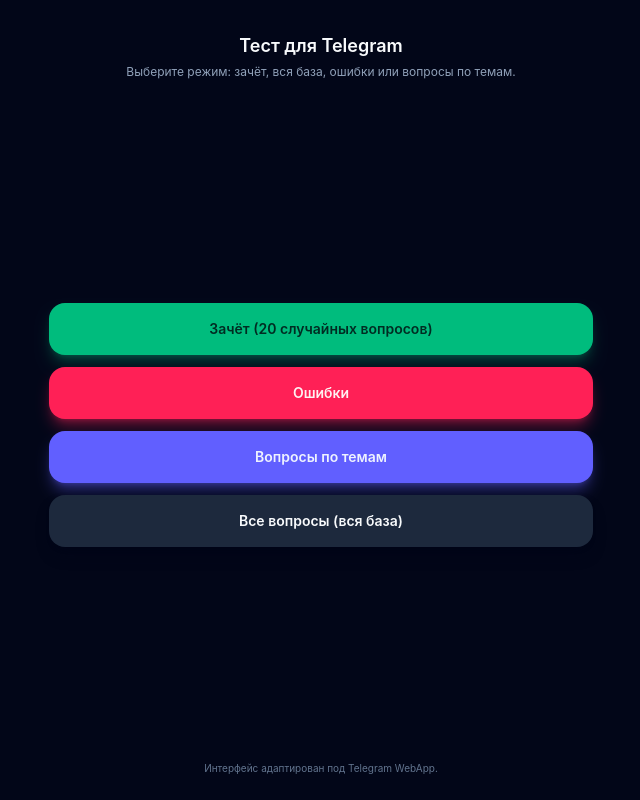
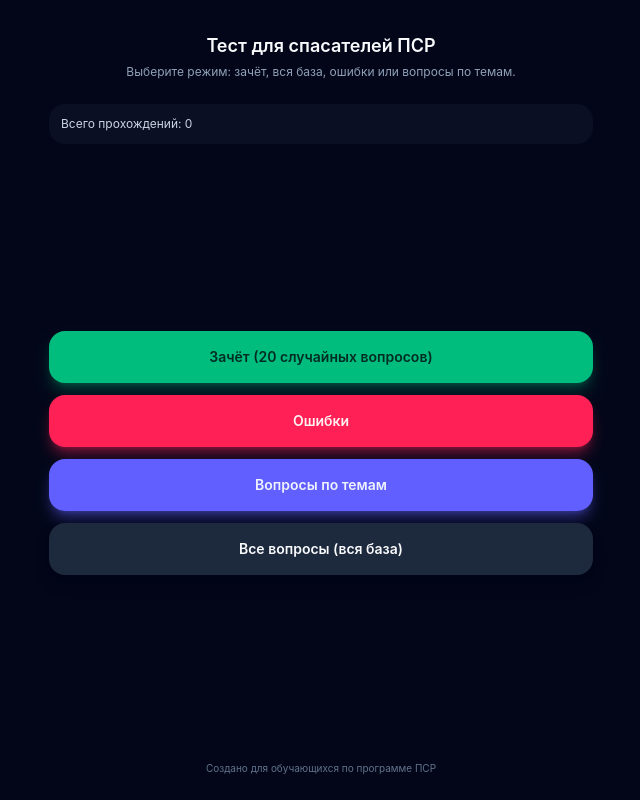
Before and after one commit to Budvo/PSR, a React app in the folder PSR/: page / in a window 1280 px wide. Shown: the whole page, without its empty margins (319-959 px from the left). Built offline with nearby package versions, Linux system fonts and the light colour scheme; the HTML template or start-up script is replaced by a standard one.

Commit message:
Update App stat_Android.tsx

```diff
--- a/PSR/src/App.tsx
+++ b/PSR/src/App.tsx
@@ -180,9 +180,9 @@
     id: 18,
     text: "Имеется необходимость удалении крыши. Вклеенное лобовое стекло препятствует этому. Что необходимо предпринять?",
     options: [
-      { id: "a", text: "Выдавить лобовое стекло изнутри", isCorrect: true },
+      { id: "a", text: "Выдавить лобовое стекло изнутри", isCorrect: false },
       { id: "b", text: "Оторвать вручную лобовое стекло от крыши или кузова", isCorrect: false },
-      { id: "c", text: "Разрезать лобовое стекло сабельной пилой или ручной пилой для стекла", isCorrect: false },
+      { id: "c", text: "Разрезать лобовое стекло сабельной пилой или ручной пилой для стекла", isCorrect: true },
     ],
   },
   {
@@ -1099,6 +1099,49 @@
       title: string;
     }
   | null;
+// ===== Статистика тестов (localStorage) =====
+
+type ModeForStats = "credit" | "all" | "errors" | "topic";
+
+type QuizStats = {
+  totalRuns: number;
+  passedCount: number;
+  failedCount: number;
+  perMode: Record<
+    ModeForStats,
+    {
+      runs: number;
+      passed: number;
+      failed: number;
+    }
+  >;
+};
+
+const STATS_KEY = "quizStats";
+
+function loadStats(): QuizStats {
+  try {
+    const raw = localStorage.getItem(STATS_KEY);
+    if (!raw) throw new Error("no stats");
+    return JSON.parse(raw) as QuizStats;
+  } catch {
+    return {
+      totalRuns: 0,
+      passedCount: 0,
+      failedCount: 0,
+      perMode: {
+        credit: { runs: 0, passed: 0, failed: 0 },
+        all: { runs: 0, passed: 0, failed: 0 },
+        errors: { runs: 0, passed: 0, failed: 0 },
+        topic: { runs: 0, passed: 0, failed: 0 },
+      },
+    };
+  }
+}
+
+function saveStats(stats: QuizStats) {
+  localStorage.setItem(STATS_KEY, JSON.stringify(stats));
+}
 
 // ===== Основной компонент =====
 
@@ -1116,11 +1159,12 @@
 
   const [errorQuestions, setErrorQuestions] = useState<Question[]>([]);
   const [activeTopic, setActiveTopic] = useState<ActiveTopic>(null);
+  const [stats, setStats] = useState<QuizStats | null>(null);
 
   // Можно оставить пустым useEffect или удалить совсем.
   // Оставляю пустой, чтобы структура была как в исходной версии.
-  useEffect(() => {
-    // без Telegram WebApp, без бота
+    useEffect(() => {
+    setStats(loadStats());
   }, []);
 
   const currentQuestion = questions[currentIndex];
@@ -1142,6 +1186,35 @@
   );
   const errorsCount = Math.max(totalQuestions - correctCount, 0);
   const isPassed = errorsCount <= maxErrorsAllowed;
+  useEffect(() => {
+    if (!isFinished) return;
+
+    // загружаем текущую статистику
+    const current = loadStats();
+    const passed = isPassed;
+
+    current.totalRuns += 1;
+    if (passed) current.passedCount += 1;
+    else current.failedCount += 1;
+
+    // Определяем режим для статистики
+    const modeForStats: ModeForStats =
+      mode === "credit"
+        ? "credit"
+        : mode === "all"
+        ? "all"
+        : mode === "errors"
+        ? "errors"
+        : "topic"; // для topicQuiz и других тем
+
+    const m = current.perMode[modeForStats];
+    m.runs += 1;
+    if (passed) m.passed += 1;
+    else m.failed += 1;
+
+    saveStats(current);
+    setStats(current);
+  }, [isFinished, isPassed, mode]);
 
   // ===== Запуск режимов =====
 
@@ -1310,11 +1383,46 @@
       <div className="flex min-h-screen bg-slate-950 text-slate-50">
         <div className="mx-auto flex w-full max-w-xl flex-col px-4 pb-6 pt-8">
           <header className="mb-6 text-center">
-            <h1 className="text-lg font-semibold">Тест для Telegram</h1>
+            <h1 className="text-lg font-semibold">Тест для спасателей ПСР</h1>
             <p className="mt-1 text-xs text-slate-400">
               Выберите режим: зачёт, вся база, ошибки или вопросы по темам.
             </p>
           </header>
+          {stats && (
+            <div className="mb-4 rounded-2xl bg-slate-900/60 p-3 text-xs text-slate-300 text-left">
+              <div>Всего прохождений: {stats.totalRuns}</div>
+              {stats.totalRuns > 0 && (
+                <>
+                  <div>
+                    Зачёт:{" "}
+                    {Math.round((stats.passedCount / stats.totalRuns) * 100)}% (
+                    {stats.passedCount} / {stats.totalRuns})
+                  </div>
+                  <div className="mt-1 text-[10px] text-slate-400">
+                    По режимам: Зачёт / Всего
+                  </div>
+                  <div className="mt-1 grid grid-cols-2 gap-x-4 gap-y-1">
+                    <span>
+                      Зачёт: {stats.perMode.credit.passed} /{" "}
+                      {stats.perMode.credit.runs}
+                    </span>
+                    <span>
+                      Все вопросы: {stats.perMode.all.passed} /{" "}
+                      {stats.perMode.all.runs}
+                    </span>
+                    <span>
+                      Ошибки: {stats.perMode.errors.passed} /{" "}
+                      {stats.perMode.errors.runs}
+                    </span>
+                    <span>
+                      Темы: {stats.perMode.topic.passed} /{" "}
+                      {stats.perMode.topic.runs}
+                    </span>
+                  </div>
+                </>
+              )}
+            </div>
+          )}
 
           <main className="flex flex-1 flex-col items-stretch justify-center gap-3">
             <button
@@ -1352,7 +1460,7 @@
           </main>
 
           <footer className="mt-4 text-center text-[10px] text-slate-500">
-            Интерфейс адаптирован под Telegram WebApp.
+            Создано для обучающихся по программе ПСР
           </footer>
         </div>
       </div>
@@ -1503,8 +1611,7 @@
           </main>
 
           <footer className="mt-4 text-center text-[10px] text-slate-500">
-            Интерфейс адаптирован под Telegram WebApp: вопрос сверху, варианты
-            ответов кнопками внизу.
+            Данное приложение создано в ознакомительных целях
           </footer>
         </div>
       </div>
@@ -1571,8 +1678,7 @@
         </main>
 
         <footer className="mt-4 text-center text-[10px] text-slate-500">
-          Интерфейс адаптирован под Telegram WebApp: вопрос сверху, варианты
-          ответов кнопками внизу.
+          Данное приложение создано в ознакомительных целях
         </footer>
       </div>
     </div>
```
